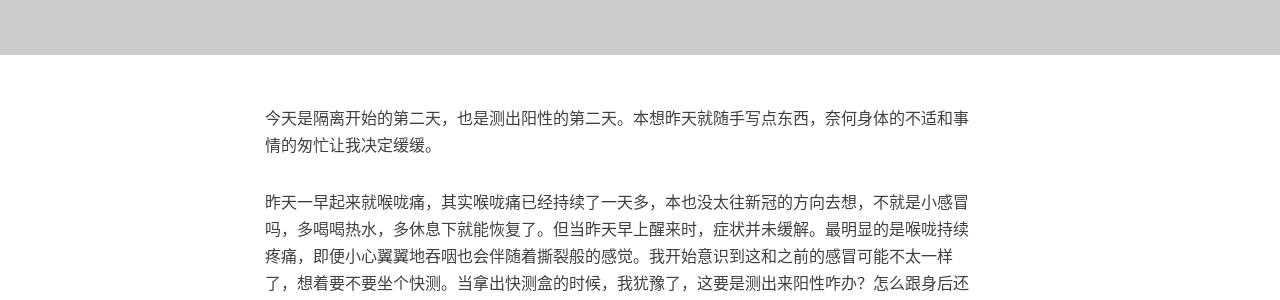
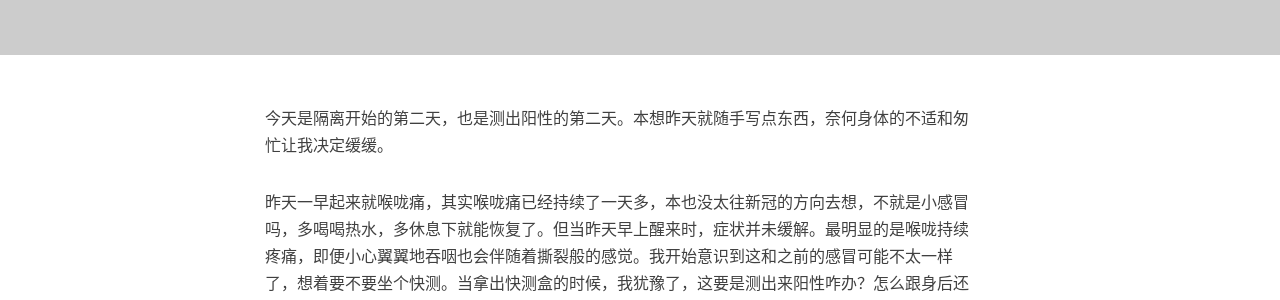
Before and after one commit to kanonjz/kanonjz.github.io, a Jekyll site: the page built from _posts/2022-11-20-penny-bay-1.md, in a window 1280 px wide and 900 px high, scrolled down 316 px. Shown: the part 152-452 px from the top of the window. Built offline with Jekyll 4.4.1, drawn with Linux system fonts in a browser that asks for light colours; nearby versions of some CDN libraries; comment, search, counter and statistics services are not loaded.

Commit message:
Update 2022-11-20-penny-bay-1.md

```diff
--- a/_posts/2022-11-20-penny-bay-1.md
+++ b/_posts/2022-11-20-penny-bay-1.md
@@ -9,7 +9,7 @@ tags:
 - 生活
 ---
 
-今天是隔离开始的第二天，也是测出阳性的第二天。本想昨天就随手写点东西，奈何身体的不适和事情的匆忙让我决定缓缓。
+今天是隔离开始的第二天，也是测出阳性的第二天。本想昨天就随手写点东西，奈何身体的不适和匆忙让我决定缓缓。
 
 昨天一早起来就喉咙痛，其实喉咙痛已经持续了一天多，本也没太往新冠的方向去想，不就是小感冒吗，多喝喝热水，多休息下就能恢复了。但当昨天早上醒来时，症状并未缓解。最明显的是喉咙持续疼痛，即便小心翼翼地吞咽也会伴随着撕裂般的感觉。我开始意识到这和之前的感冒可能不太一样了，想着要不要坐个快测。当拿出快测盒的时候，我犹豫了，这要是测出来阳性咋办？怎么跟身后还在熟睡的舍友交代（BTW，双人间）？以后回内地会不会被歧视？这不测又不行啊，万一把病毒传给整层楼了不得被人口吐芬芳。脑子里上演了三分钟大戏后，还是乖乖地打开快测盒，取出棉棒，左边鼻子捅10圈，右边鼻子捅10圈，把棉棒插入溶液里搅拌，盖上盖子，往测试盒滴入3滴溶液，等待。一切过程都如此熟练和丝滑。
 
```
